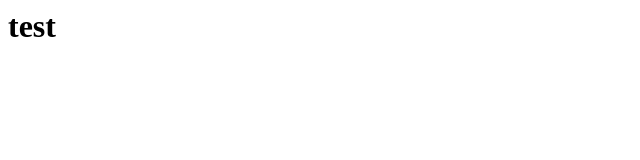
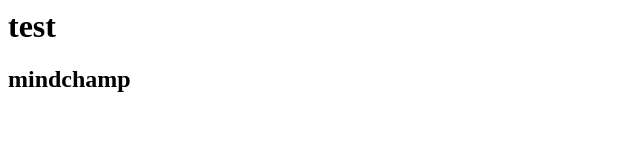
Before and after one commit to PehalShroff0509/demo.github.io, a plain HTML site: page index.html in a window 1280 px wide. Shown: the whole page, without its empty margins (0-640 px from the left). Drawn offline with Linux system fonts and the light colour scheme.

Commit message:
Update index.html

```diff
--- a/index.html
+++ b/index.html
@@ -2,6 +2,6 @@
 <body>
 
 <h1>test</h1>
-
+  <h2>mindchamp</h2>
 </body>
 </html>
```
